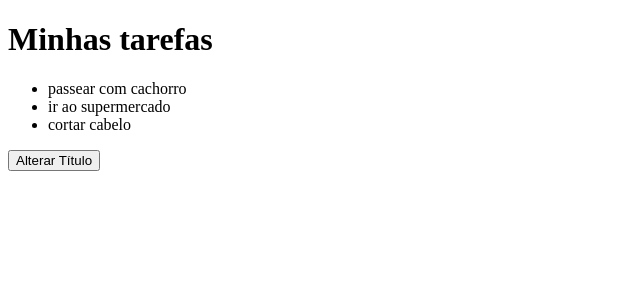
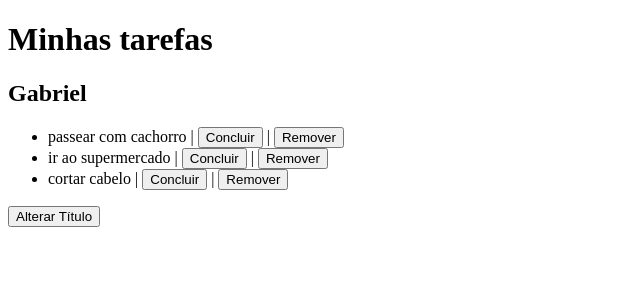
Before and after one commit to botaoap/TypeScript_Botao_2020, an Angular app in the folder TypeScript_Fundamentos/Aula_3/todo_list_ts/todo/: page / in a window 1280 px wide. Shown: the top 300 px of the page, without its empty margins (0-640 px from the left). Built offline with nearby package versions, Linux system fonts and the light colour scheme.

Commit message:
Site_todos

```diff
--- a/TypeScript_Fundamentos/Aula_3/todo_list_ts/todo/src/app/app.component.html
+++ b/TypeScript_Fundamentos/Aula_3/todo_list_ts/todo/src/app/app.component.html
@@ -1,6 +1,7 @@
 <h1>{{ title }}</h1>
+<h2>{{ nome }}</h2>
 <ul>
-  <li *ngFor="let todo of todos">{{ todo }}</li>
+  <li *ngFor="let todo of todos">{{ todo }} | <button>Concluir</button> | <button>Remover</button> </li>
 <!--*ngFor é o loop For -->
 <!-- of é o valor do intem -->
 <!-- if é o indice(posição do item) -->
--- a/TypeScript_Fundamentos/Aula_3/todo_list_ts/todo/src/app/app.component.ts
+++ b/TypeScript_Fundamentos/Aula_3/todo_list_ts/todo/src/app/app.component.ts
@@ -9,17 +9,24 @@ import { Component } from '@angular/core';
 export class AppComponent {
   public todos : any[]  = [];
   public title : String = 'Minhas tarefas';
+  public nome : String = 'Gabriel'
 
-  constructor() { // contrutor executa
+  constructor() { // contrutor: primeiro método para executar
 
     this.todos.push('passear com cachorro');
     this.todos.push('ir ao supermercado');
     this.todos.push('cortar cabelo');
+    /*
+    this.todos.push(1999);
+    this.todos.push([{message : 'teste'}]);
+    this.todos.push(new Date());
+    */
 
   }
 
   alterarTexto() {
 
     this.title = 'Texto alterado'
+    this.nome = 'Gabriel Botão'
   }
 }
```
